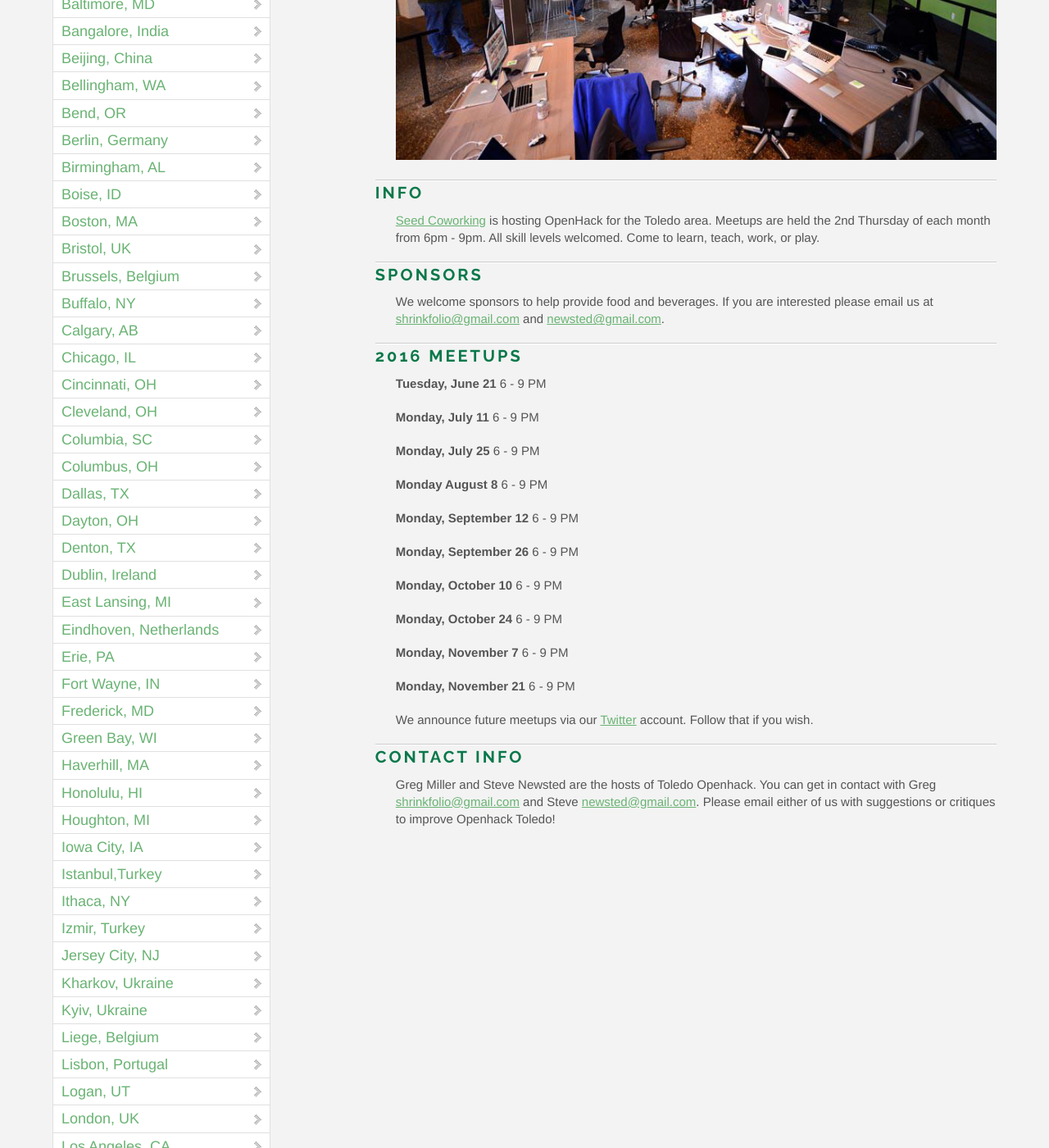
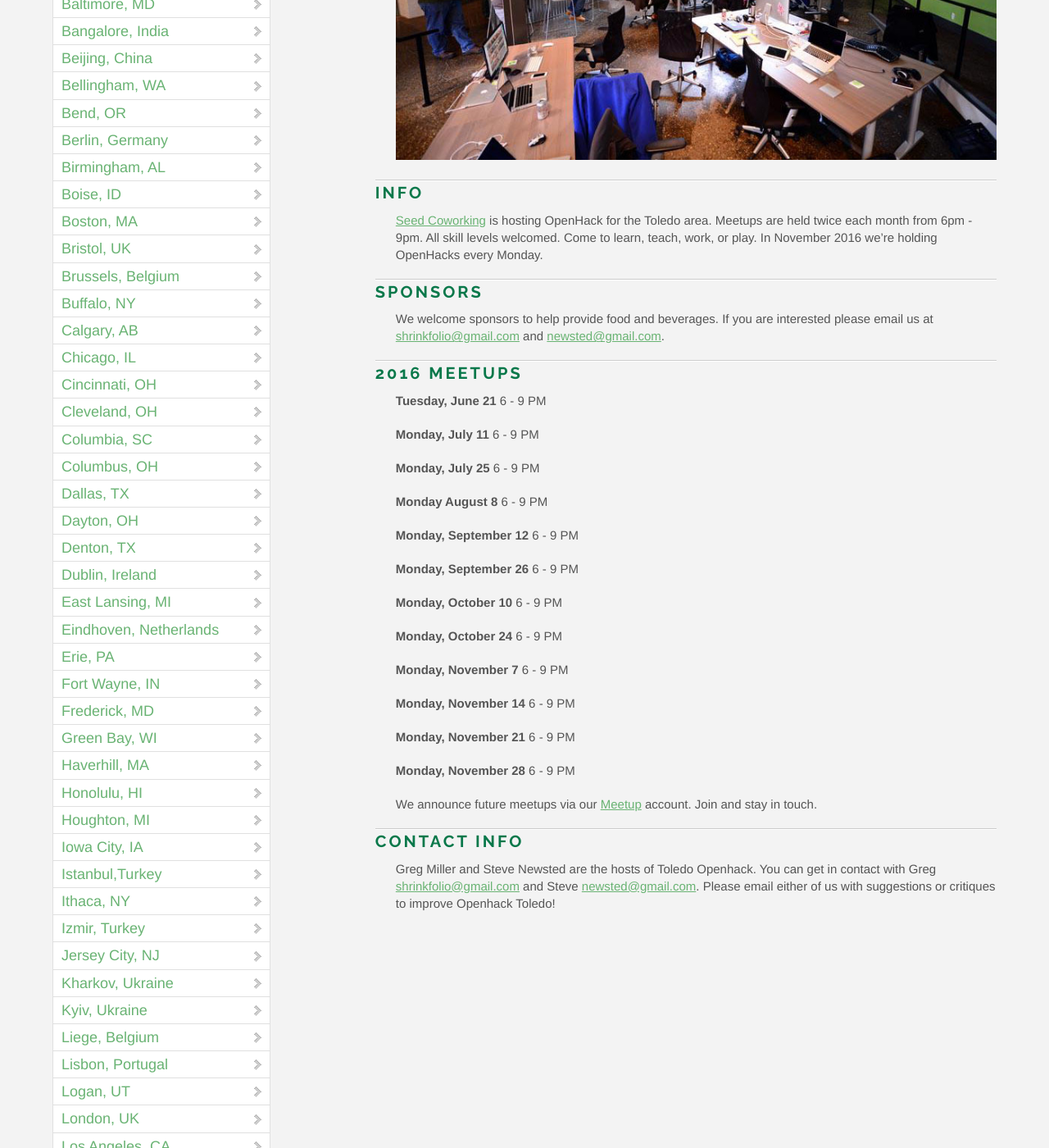
Before and after one commit to OpenHack/openhack.github.com, a Jekyll site: the page built from toledo/index.markdown, in a window 1280 px wide and 1400 px high, scrolled down 393 px. Shown: the whole window at 82% size. Built offline with Jekyll 4.4.1, drawn with Linux system fonts in a browser that asks for light colours; nearby versions of some CDN libraries; comment, search, counter and statistics services are not loaded.

Commit message:
Update event dates
Fixes typos on listings of scheduled events.

```diff
--- a/toledo/index.markdown
+++ b/toledo/index.markdown
@@ -9,7 +9,7 @@ title: OpenHack - Toledo, OH
 
 ### Info
 
-[Seed Coworking](http://seedcowork.com) is hosting OpenHack for the Toledo area. Meetups are held the 2nd Thursday of each month from 6pm - 9pm. All skill levels welcomed. Come to learn, teach, work, or play.
+[Seed Coworking](http://seedcowork.com) is hosting OpenHack for the Toledo area. Meetups are held twice each month from 6pm - 9pm. All skill levels welcomed. Come to learn, teach, work, or play. In November 2016 we're holding OpenHacks every Monday.
 
 
 ### Sponsors
@@ -38,10 +38,14 @@ We welcome sponsors to help provide food and beverages. If you are interested pl
 
 **Monday, November 7** 6 - 9 PM
 
+**Monday, November 14** 6 - 9 PM
+
 **Monday, November 21** 6 - 9 PM
 
+**Monday, November 28** 6 - 9 PM
 
-We announce future meetups via our [Twitter](http://twitter.com/openhacktoledo) account. Follow that if you wish.
+
+We announce future meetups via our [Meetup](https://www.meetup.com/Seed-Coworking/) account. Join and stay in touch.
 
 
 ### Contact Info
```
